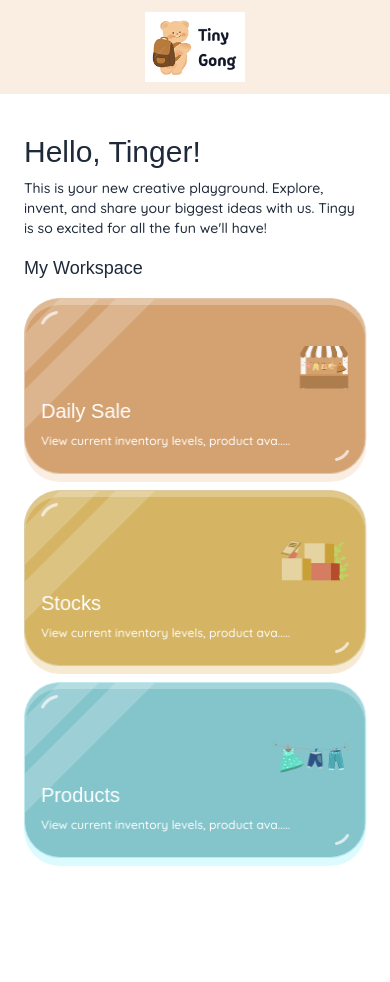
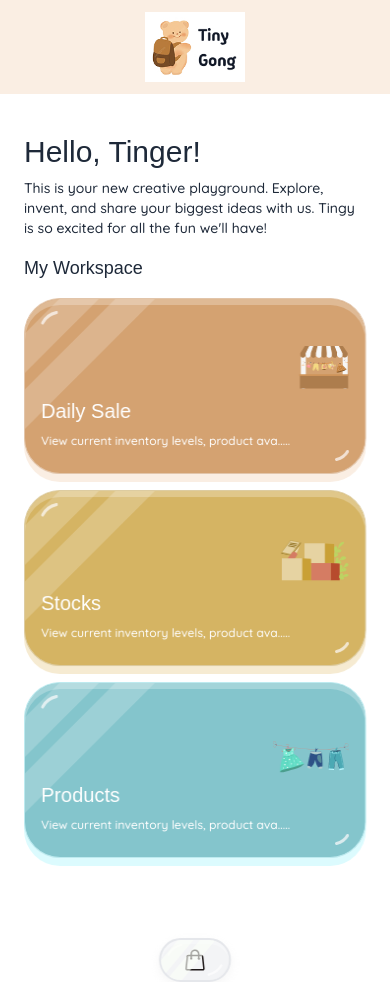
Before and after one commit to polo2121/tiny-gong-pos, a Next.js app: page / in a window 390 px wide. Before the commit the page ends 938 px from the top, so only its background shows below. Built offline with nearby package versions, Linux system fonts and the light colour scheme; a web font is replaced by a local one.

Commit message:
ProductSalePieChart completed.MobileMenu button added.

```diff
--- a/app/globals.css
+++ b/app/globals.css
@@ -76,6 +76,8 @@
    --radius-home: 36px;
 
   --shadow-drop-primary-sale-btn: inset 0 4px 0 rgba(255,255,255,0.25), 0 5px 0 var(--color-brown-400);
+  --shadow-drop-mobile-menu: inset 0 4px 0 rgba(255,255,255,0.25), 0 4px 10px rgba(232, 232, 232, 0.4);
+
 
   --shadow-drop-brown-card: inset 0 6px 0 rgba(255,255,255,0.25), 0 8px 0 var(--color-brown-200);
   --shadow-drop-stock-card: inset 0 6px 0 rgba(255,255,255,0.25), 0 8px 0 var(--color-stock-200);
--- a/app/layout.tsx
+++ b/app/layout.tsx
@@ -3,6 +3,7 @@ import { Margarine, Quicksand } from "next/font/google";
 import "./globals.css";
 import Image from "next/image";
 import localFont from "next/font/local";
+import MobileMenu from "@/components/ui/MobileMenu";
 
 const margarine = Margarine({
   variable: "--font-margarine",
@@ -57,6 +58,9 @@ export default function RootLayout({
           />
         </div>
         {children}
+        <div className="bg-ambr-200 w-full flex justify-center">
+          <MobileMenu />
+        </div>
       </body>
     </html>
   );
--- /dev/null
+++ b/app/sales/components/charts/ProductSalePie.tsx
@@ -0,0 +1,104 @@
+"use client";
+import React from "react";
+import { Cell, Pie, PieChart, PieLabelRenderProps } from "recharts";
+
+// #region Sample data
+const data = [
+  { name: "Coca-Cola Original Taste 1.25L PET Bottle", value: 400 },
+  { name: "Nescafé Gold Blend Instant Coffee Freeze-Dried 200g", value: 300 },
+  { name: "Thai Hom Mali Jasmine Rice Premium Grade AAA 5kg", value: 300 },
+];
+
+// #endregion
+const RADIAN = Math.PI / 180;
+const COLORS = ["#80CAA8", "#C1E1E2", "#F5C074"];
+
+const renderCustomizedLabel = ({
+  cx,
+  cy,
+  midAngle,
+  innerRadius,
+  outerRadius,
+  percent,
+  name,
+  value,
+}: PieLabelRenderProps) => {
+  if (cx == null || cy == null || innerRadius == null || outerRadius == null) {
+    return null;
+  }
+  const radius = innerRadius + (outerRadius - innerRadius) * 0.5;
+  const ncx = Number(cx);
+  const x = ncx + radius * Math.cos(-(midAngle ?? 0) * RADIAN);
+  const ncy = Number(cy);
+  const y = ncy + radius * Math.sin(-(midAngle ?? 0) * RADIAN);
+
+  return (
+    <text
+      x={x}
+      y={y}
+      fill="#3E260F"
+      textAnchor={x > ncx ? "start" : "end"}
+      dominantBaseline="central"
+      fontSize={14}
+    >
+      {`${((percent ?? 1) * 100).toFixed(0)}%`}
+      <tspan x={x} dy="1.2em">
+        ({value})
+      </tspan>
+    </text>
+  );
+};
+
+const ProductSalePie = () => {
+  return (
+    <figure className="relative">
+      <PieChart
+        style={{
+          width: "100%",
+          maxWidth: "500px",
+          maxHeight: "50vh",
+          aspectRatio: 1,
+          margin: "0 auto",
+        }}
+        responsive
+      >
+        <Pie
+          data={data}
+          dataKey="value"
+          nameKey="name"
+          cx="50%"
+          cy="50%"
+          label={renderCustomizedLabel}
+          stroke="none"
+          strokeWidth={0}
+          isAnimationActive={false}
+        >
+          {data.map((entry, index) => (
+            <Cell
+              key={`cell-${entry.name}`}
+              fill={COLORS[index % COLORS.length]}
+            />
+          ))}
+        </Pie>
+      </PieChart>
+
+      <figcaption className="text-center flex flex-col gap-2 text-md text-brown-900  bottom-0 left-0 right-0">
+        <div className="flex items-center gap-3 justify-center bg-amer-300">
+          {data.map(({ name }, index) => (
+            <>
+              <div
+                className={`w-4 h-4 rounded-full`}
+                style={{ background: COLORS[index] }}
+              ></div>
+              <span className="font-medium text-xs" key={name}>
+                {name}
+              </span>
+            </>
+          ))}
+        </div>
+      </figcaption>
+    </figure>
+  );
+};
+
+export default ProductSalePie;
--- a/app/sales/page.tsx
+++ b/app/sales/page.tsx
@@ -15,6 +15,7 @@ import TodaySale from "./components/ui/TodaySale";
 import TitleHeader from "@/components/ui/TitleHeader";
 import SelectDateButton from "./components/ui/SelectDateButton";
 import SaleBarChart from "./components/charts/SaleBarChart";
+import ProductSalePie from "./components/charts/ProductSalePie";
 
 const Sale = () => {
   return (
@@ -50,7 +51,20 @@ const Sale = () => {
           <SelectDateButton />
         </TitleHeader>
         <SaleBarChart />
+        <a href="#" className="text-xs underline text-brown-900 mt-2">
+          View Detailed Report
+        </a>
       </TodaySale>
+
+      <section className="flex flex-col gap-4 px-6 pt-6">
+        <TitleHeader
+          title="Sale by Products"
+          subtitle="ရောင်းရဆုံးproductစာရင်း"
+        />
+        <ProductSalePie />
+      </section>
+
+
     </section>
   );
 };
--- /dev/null
+++ b/components/ui/MobileMenu.tsx
@@ -0,0 +1,70 @@
+import React from "react";
+import { Button } from "./button";
+
+const MobileMenu = () => {
+  return (
+    <Button className="w-18 py-5 rounded-full border-2 border-gray-200 bg-gray-100 shadow-drop-mobile-menu relative hover:bg-accent group cursor-pointer focus-visible:none will-change-transform transition-transform select-none touch-none animate-(--anim-bubble) active:animate-(--anim-bubble-press) bubble-button overflow-hidden">
+      {/* Up Hightlight */}
+      <svg
+        className="absolute top-0.5 left-1.5 z-10"
+        width="17"
+        height="14"
+        viewBox="0 0 17 14"
+        fill="none"
+        xmlns="http://www.w3.org/2000/svg"
+      >
+        <path
+          opacity="0.7"
+          d="M1.5 12C4.5 6 9 3 15.5003 1.5"
+          stroke="#fff"
+          strokeWidth="2"
+          strokeLinecap="round"
+          strokeLinejoin="bevel"
+        />
+      </svg>
+
+      {/* Shine Bar */}
+      <div className="w-full h-full absolute left-0 bottom-0  z-30 touch-none select-none animate-(--anim-shine-origin-xs) shine">
+        <div className="absolute w-3 h-20 -top-8 left-3 flex bg-[#FCFFF8]/60 rotate-40 rounded-full"></div>
+        <div className="absolute w-3 h-20 -top-5 left-6 flex bg-[#FCFFF8]/60 rotate-40 rounded-full"></div>
+      </div>
+
+      {/* SVG Bag Icon */}
+      <svg
+        xmlns="http://www.w3.org/2000/svg"
+        fill="none"
+        viewBox="0 0 24 24"
+        strokeWidth={1.5}
+        stroke="#1F1919"
+        className="size-6"
+      >
+        <path
+          strokeLinecap="round"
+          strokeLinejoin="round"
+          d="M15.75 10.5V6a3.75 3.75 0 1 0-7.5 0v4.5m11.356-1.993 1.263 12c.07.665-.45 1.243-1.119 1.243H4.25a1.125 1.125 0 0 1-1.12-1.243l1.264-12A1.125 1.125 0 0 1 5.513 7.5h12.974c.576 0 1.059.435 1.119 1.007ZM8.625 10.5a.375.375 0 1 1-.75 0 .375.375 0 0 1 .75 0Zm7.5 0a.375.375 0 1 1-.75 0 .375.375 0 0 1 .75 0Z"
+        />
+      </svg>
+
+      {/* Down Highlight */}
+      <svg
+        className="absolute bottom-0.5 right-1.5"
+        width="14"
+        height="11"
+        viewBox="0 0 14 11"
+        fill="none"
+        xmlns="http://www.w3.org/2000/svg"
+      >
+        <path
+          opacity="0.7"
+          d="M1.5 9.5C5.73077 8.55882 9.53846 6.67647 12.5 1.5"
+          stroke="#fff"
+          strokeWidth="2"
+          strokeLinecap="round"
+          strokeLinejoin="bevel"
+        />
+      </svg>
+    </Button>
+  );
+};
+
+export default MobileMenu;
```
